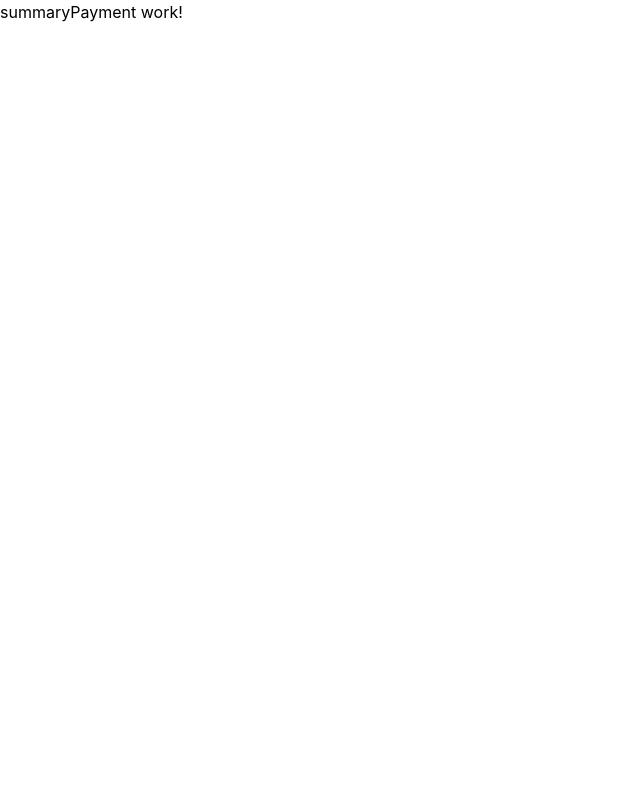
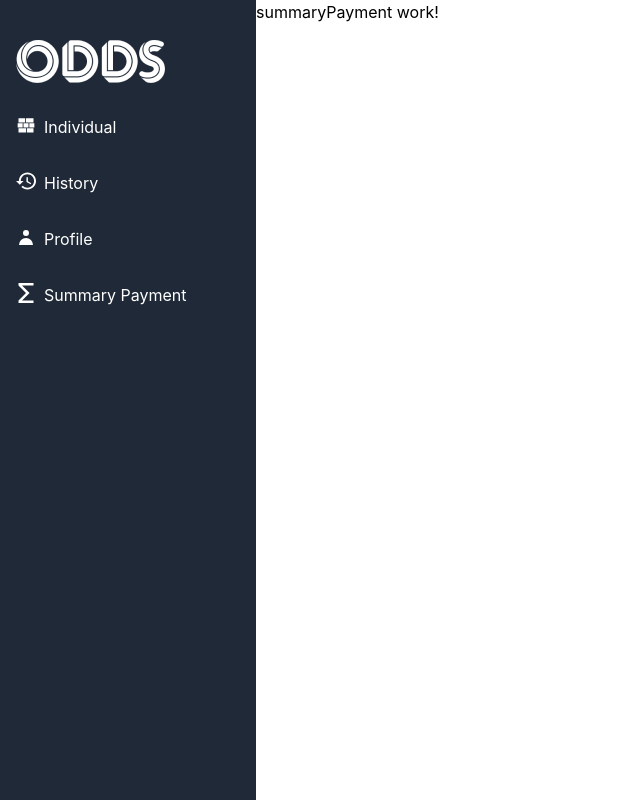
Before and after one commit to Fahlalla/workingrecord-fe, a React (Create React App) app: page /summary-payment in a window 1280 px wide. Shown: the whole page, without its empty margins (0-640 px from the left). Built offline with nearby package versions, Linux system fonts and the light colour scheme.

Commit message:
feat: pageWithMenuBar

```diff
--- a/src/App.js
+++ b/src/App.js
@@ -1,29 +1,17 @@
 import React from "react";
 import { BrowserRouter as Router, Route, Switch } from "react-router-dom";
-import Home from "./page/Home";
-import SummaryPayment from "./page/SummaryPayment";
-import Profile from "./page/Profile";
+import PageWithMenubar from "./page/PageWithMenubar";
 
 export default function App() {
   return (
-    <Router>
-      <Switch>
-        <Route exact path="/">
-          <Home />
-        </Route>
-        <Route exact path="/individual">
-          <Home />
-        </Route>
-        <Route exact path="/profile">
-          <Profile />
-        </Route>
-        <Route exact path="/history">
-          <Home />
-        </Route>
-        <Route exact path="/summary-payment">
-          <SummaryPayment />
-        </Route>
-      </Switch>
-    </Router>
+    <React.Fragment>
+      <div className="app-container">
+        <Router>
+          <Switch>
+            <Route path="/" component={PageWithMenubar} />
+          </Switch>
+        </Router>
+      </div>
+    </React.Fragment>
   );
 }
--- a/src/Component/Menubar.js
+++ b/src/Component/Menubar.js
@@ -32,9 +32,9 @@ const Menubar = () => {
       fill="currentColor"
     >
       <path
-        fill-rule="evenodd"
+        fillRule="evenodd"
         d="M10 9a3 3 0 100-6 3 3 0 000 6zm-7 9a7 7 0 1114 0H3z"
-        clip-rule="evenodd"
+        clipRule="evenodd"
       />
     </svg>
   );
@@ -47,8 +47,8 @@ const Menubar = () => {
       xmlns="http://www.w3.org/2000/svg"
     >
       <path
-        fill-rule="evenodd"
-        clip-rule="evenodd"
+        fillRule="evenodd"
+        clipRule="evenodd"
         d="M12 2H2.83L8.83 8L2.83 14H12V16H0V14L6 8L0 2V0H12V2Z"
       />
     </svg>
@@ -77,12 +77,8 @@ const Menubar = () => {
     },
   ];
 
-  const handleActive = (index) => {
-    setPathIndex(index);
-  };
-
   return (
-    <div className="flex">
+    <div className="flex items-start content-start h-full">
       <div className="h-screen p-4 w-64 text-center text-white bg-gray-800">
         <img src={logoOdds} alt="logo" className="mt-6" />
         {menuItem.map((data, index) => {
@@ -90,15 +86,16 @@ const Menubar = () => {
             <>
               <Link
                 to={data.path}
-                onClick={() => handleActive(index)}
+                onClick={() => setPathIndex(index)}
                 className={`my-8 flex m-auto hover:text-pink-500 ${
                   pathIndex === index
                     ? "text-pink-500 border-b-2 border-pink-500"
                     : "text-white"
                 }`}
+                key={data.path}
               >
                 {data.logo}
-                <span>{data.name}</span>
+                <span key={index}>{data.name}</span>
               </Link>
             </>
           );
--- a/src/Component/Table.js
+++ b/src/Component/Table.js
@@ -110,9 +110,9 @@ const Table = () => {
         </tr>
       </thead>
       <tbody>
-        {tableData.map((data) => {
+        {tableData.map((data, index) => {
           return (
-            <tr className="h-10">
+            <tr className="h-10" key={index}>
               <td>{data.name}</td>
               <td>{data.email}</td>
               <td>{data.phone}</td>
@@ -120,11 +120,11 @@ const Table = () => {
               <td>{data.site}</td>
               {data.status ? (
                 <td>
-                  <Submitted />
+                  <Submitted key={index}/>
                 </td>
               ) : (
                 <td>
-                  <NotSubmitted />
+                  <NotSubmitted key={index}/>
                 </td>
               )}
 
@@ -135,6 +135,7 @@ const Table = () => {
                   viewBox="0 0 24 24"
                   width="24px"
                   fill="#444444"
+                  key={index}
                 >
                   <path d="M12 22c1.1 0 2-.9 2-2h-4c0 1.1.89 2 2 2zm6-6v-5c0-3.07-1.64-5.64-4.5-6.32V4c0-.83-.67-1.5-1.5-1.5s-1.5.67-1.5 1.5v.68C7.63 5.36 6 7.92 6 11v5l-2 2v1h16v-1l-2-2z" />
                 </svg>
--- a/src/Component/search.js
+++ b/src/Component/search.js
@@ -1,6 +1,6 @@
 const Search = () => {
   return (
-    <form class="relative list-disc">
+    <form className="relative list-disc">
       <div className="flex justify-start">
         <div className="relative">
           <svg
@@ -10,8 +10,8 @@ const Search = () => {
             className="absolute text-gray-400 transform -translate-y-1/2 left-3 top-1/2"
           >
             <path
-              fill-rule="evenodd"
-              clip-rule="evenodd"
+              fillRule="evenodd"
+              clipRule="evenodd"
               d="M8 4a4 4 0 100 8 4 4 0 000-8zM2 8a6 6 0 1110.89 3.476l4.817 4.817a1 1 0 01-1.414 1.414l-4.816-4.816A6 6 0 012 8z"
             />
           </svg>
--- a/src/page/Home.js
+++ b/src/page/Home.js
@@ -1,4 +1,3 @@
-import Menubar from "../Component/Menubar";
 import Profile from "../Component/Profile";
 import Button from "../Component/button";
 import Search from "../Component/search";
@@ -6,10 +5,6 @@ import Table from "../Component/Table";
 
 const Home = () => {
   return (
-    <div className="flex h-full w-full">
-      <div className="flex items-start content-start h-full">
-        <Menubar />
-      </div>
     <div className="flex flex-col w-full pt-4 px-12">
       <div className="flex justify-between ">
         <Profile />
@@ -22,7 +17,6 @@ const Home = () => {
         <Table />
       </div>
     </div>
-    </div>
   );
 };
 export default Home;
--- /dev/null
+++ b/src/page/PageWithMenubar.js
@@ -0,0 +1,28 @@
+import React from "react";
+import { BrowserRouter as Router, Route, Switch } from "react-router-dom";
+import routes from "../routes";
+import Menubar from "../Component/Menubar";
+import Home from "./Home";
+
+const PageWithMenubar = () => {
+  const routesComponents = routes.map((route, index) => {
+    return (
+      <Route exact path={route.path} component={route.component} key={index} />
+    );
+  });
+  return (
+    <React.Fragment>
+      <div className="flex h-full w-full">
+        <Router>
+          <Menubar />
+          <Switch>
+            {routesComponents}
+            <Route component={Home} />
+          </Switch>
+        </Router>
+      </div>
+    </React.Fragment>
+  );
+};
+
+export default PageWithMenubar;
--- a/src/page/Profile.js
+++ b/src/page/Profile.js
@@ -1,21 +1,14 @@
-import Menubar from "../Component/Menubar";
 import PersonalInfo from "../Component/Profile/PersonalInfo";
 import SiteInfo from "../Component/Profile/SiteInfo";
 import BankAccountInfo from "../Component/Profile/BankAccountInfo";
 
 const ProfilePage = () => {
   return (
-        <div className="flex h-full w-full">
-            <div className="flex items-start content-start h-full">
-                <Menubar />
-            </div>
     <div className="flex flex-col w-full pt-4 px-12">
       <PersonalInfo />
       <SiteInfo />
       <BankAccountInfo />
     </div>
-        </div>
-
   );
 };
 export default ProfilePage;
--- /dev/null
+++ b/src/routes.js
@@ -0,0 +1,20 @@
+import Home from "./page/Home.js";
+import Profile from "./page/Profile.js";
+import SummaryPayment from "./page/SummaryPayment.js";
+
+const routes = [
+  {
+      path: '/',
+      component: Home
+  },
+  {
+      path: '/profile',
+      component: Profile,
+  },
+  {
+    path: '/summary-payment',
+    component: SummaryPayment
+  }
+]
+
+export default routes;
```
Lines whose indentation alone changed are shown as unchanged.
